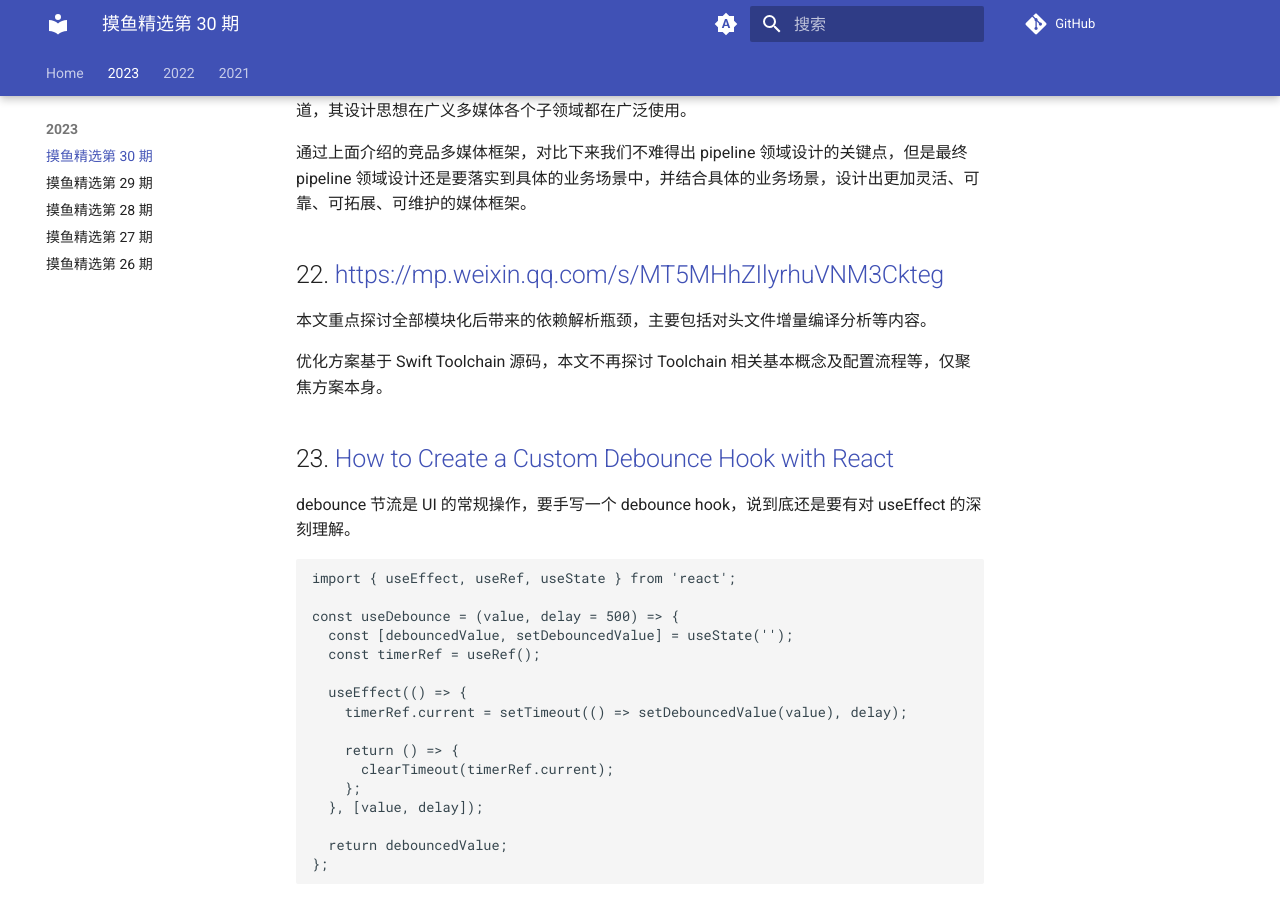
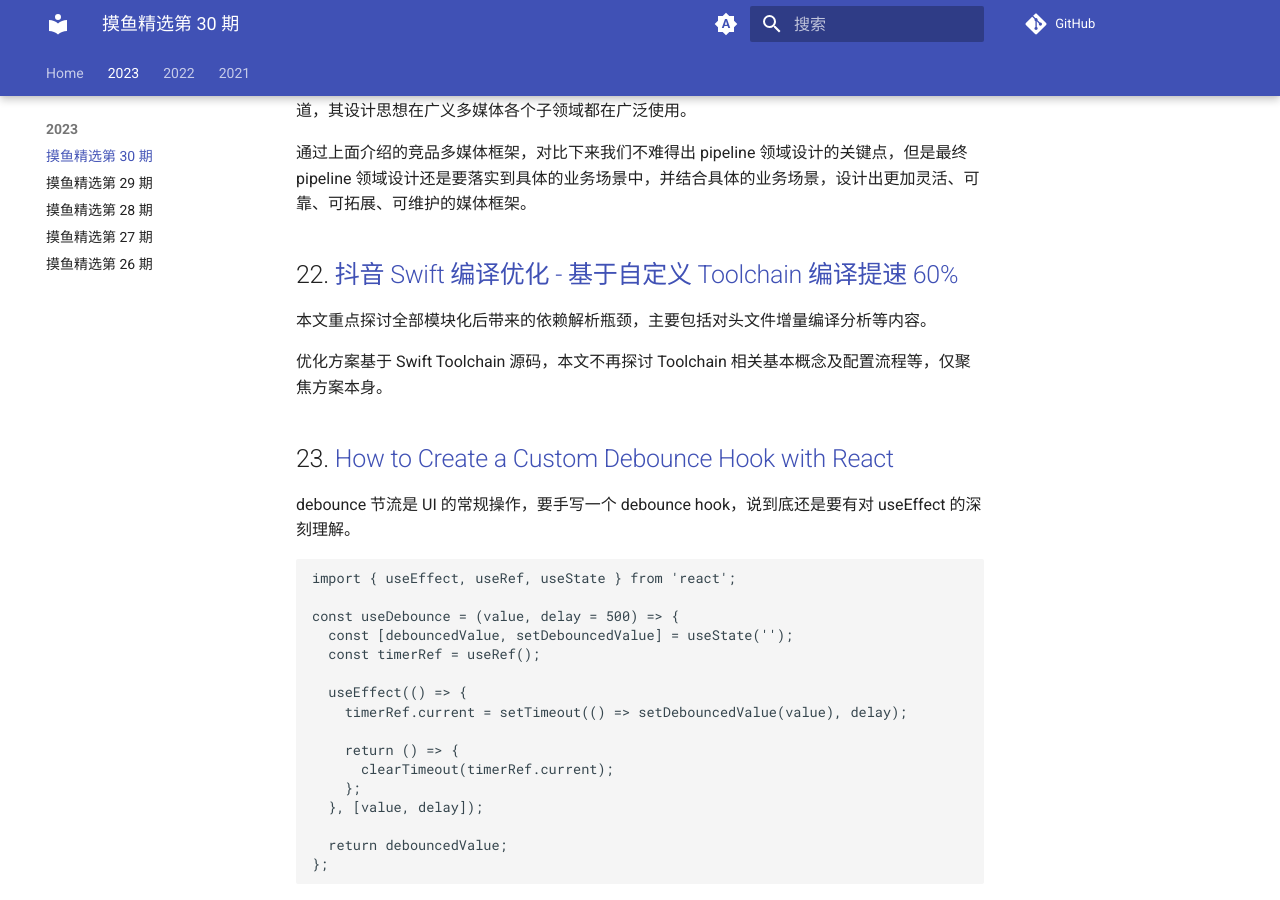
Before and after one commit to calvingit/reading, an MkDocs documentation site: the page built from docs/2023/2023-06-01-摸鱼精选第30期.md, in a window 1280 px wide and 900 px high, scrolled down 5074 px. Built offline with MkDocs 1.6.1 and Material for MkDocs 9.7.7, drawn with Linux system fonts in a browser that asks for light colours; comment, search, counter and statistics services are not loaded.

Commit message:
fixed error

```diff
--- a/docs/2023/2023-06-01-摸鱼精选第30期.md
+++ b/docs/2023/2023-06-01-摸鱼精选第30期.md
@@ -155,7 +155,7 @@ Pipeline 作为多媒体框架引擎的核心思想，历史源远流长，从 G
 
 通过上面介绍的竞品多媒体框架，对比下来我们不难得出 pipeline 领域设计的关键点，但是最终 pipeline 领域设计还是要落实到具体的业务场景中，并结合具体的业务场景，设计出更加灵活、可靠、可拓展、可维护的媒体框架。
 
-## 22. [https://mp.weixin.qq.com/s/MT5MHhZIlyrhuVNM3Ckteg](https://mp.weixin.qq.com/s/MT5MHhZIlyrhuVNM3Ckteg)
+## 22. [抖音 Swift 编译优化 - 基于自定义 Toolchain 编译提速 60%](https://mp.weixin.qq.com/s/MT5MHhZIlyrhuVNM3Ckteg)
 
 本文重点探讨全部模块化后带来的依赖解析瓶颈，主要包括对头文件增量编译分析等内容。
 
```
